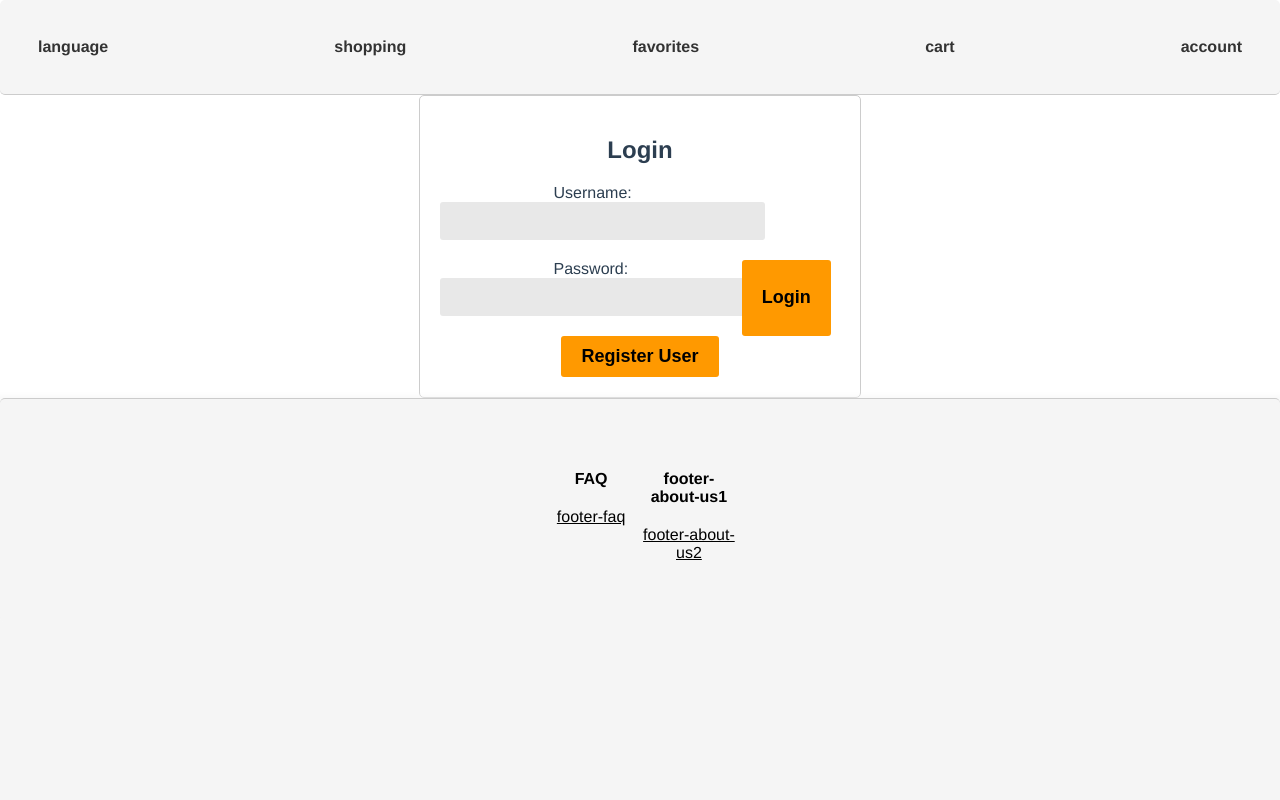
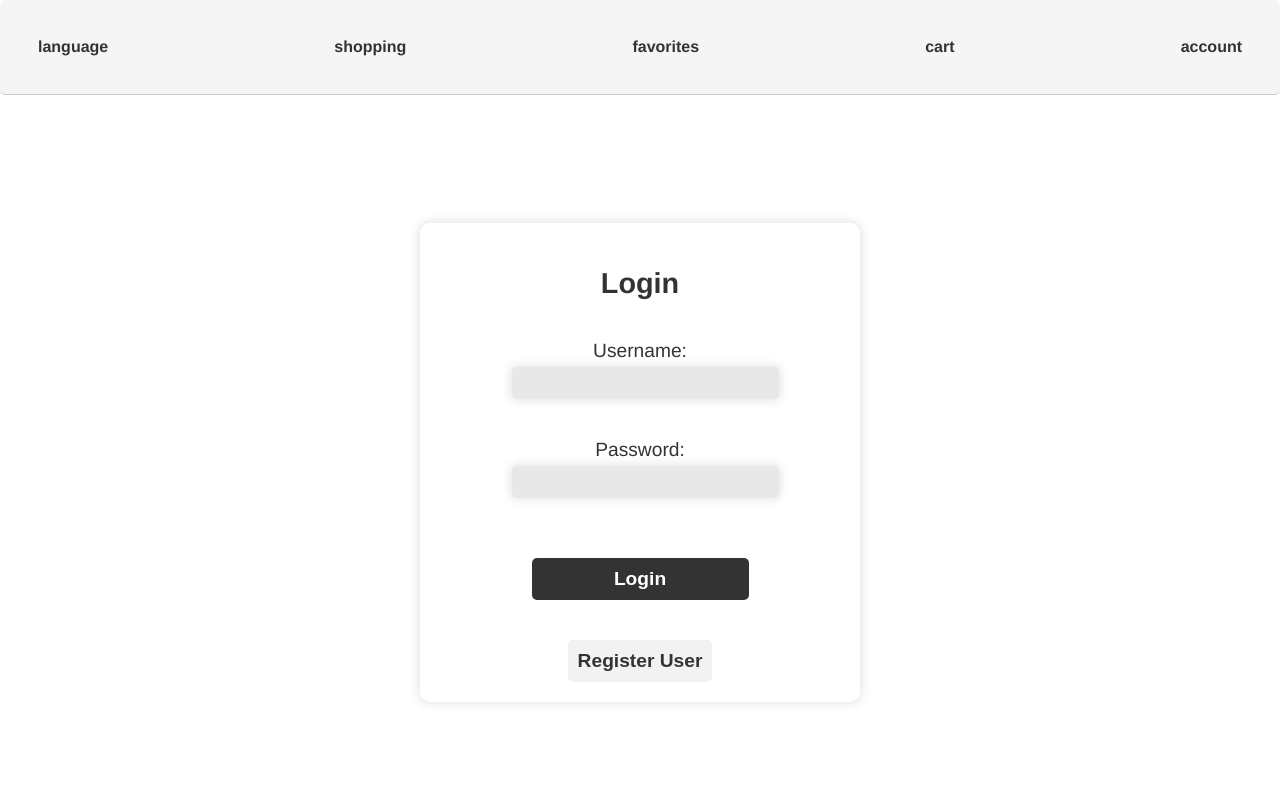
Before and after one commit to Shershulia/FullstackMarketplace, a Vue app in the folder frontend/: page /login in a window 1280 px wide. Shown: the top 800 px of the page. Built offline with nearby package versions, Linux system fonts and the light colour scheme; what @fawmi/vue-google-maps would draw is missing.

Commit message:
Style for register page

```diff
--- a/frontend/src/views/LoginView.vue
+++ b/frontend/src/views/LoginView.vue
@@ -12,7 +12,7 @@
       </div>
       <button type="submit">Login</button>
     </form>
-    <button @click="registerUser">Register User</button>
+    <button class="register-button" @click="registerUser">Register User</button>
   </div>
 </template>
 
@@ -59,9 +59,84 @@ export default {
 <style>
 .login {
   max-width: 400px;
-  margin: 0 auto;
+  display: flex;
+  flex-direction: column;
+  align-items: center;
+  justify-content: center;
+  margin: 10% auto;
   padding: 20px;
-  border: 1px solid #ccc;
+  background-color: #fff;
+  border-radius: 10px;
+  box-shadow: 0px 0px 10px 2px rgba(0, 0, 0, 0.1);
+}
+
+.login h2 {
+  font-size: 1.8rem;
+  text-align: center;
+  margin-bottom: 20px;
+  color: #333;
+}
+
+.login form {
+  display: flex;
+  flex-direction: column;
+  margin-top: 20px;
+}
+
+.login form div {
+  margin-bottom: 20px;
+}
+
+.login form label {
+  font-size: 1.2rem;
+  color: #333;
+  display: block;
+  margin-bottom: 5px;
+}
+
+.login form input {
+  padding: 5px;
   border-radius: 5px;
+  border: none;
+  box-shadow: 0px 0px 10px 2px rgba(0, 0, 0, 0.1);
+  font-size: 1.2rem;
 }
+
+.login form button[type="submit"] {
+  background-color: #333;
+  color: #fff;
+  border: none;
+  border-radius: 5px;
+  padding: 10px;
+  font-size: 1.2rem;
+  cursor: pointer;
+  transition: all 0.3s ease;
+  margin: 20px;
+}
+
+.login form button[type="submit"]:hover {
+  background-color: #fff;
+  color: #333;
+  border: 1px solid #333;
+}
+
+.register-button {
+  background-color: #f2f2f2;
+  color: #333;
+  border: none;
+  border-radius: 5px;
+  padding: 10px;
+  font-size: 1.2rem;
+  cursor: pointer;
+  transition: all 0.3s ease;
+  margin-top: 20px;
+}
+
+.register-button:hover {
+  background-color: #e0e0e0;
+  color: #333;
+  border: 1px solid #333;
+}
+
+
 </style>
```
